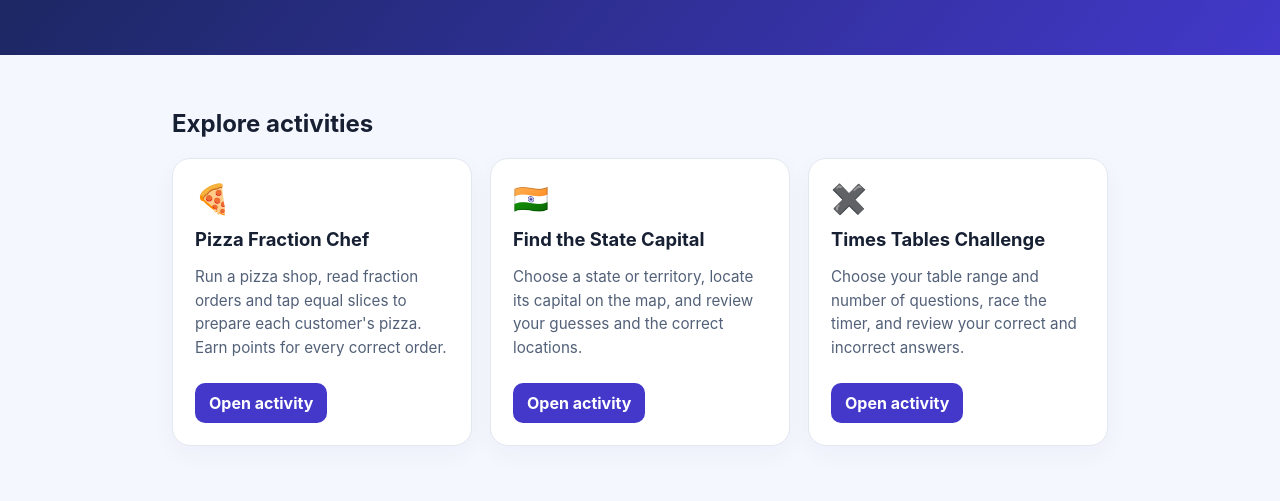
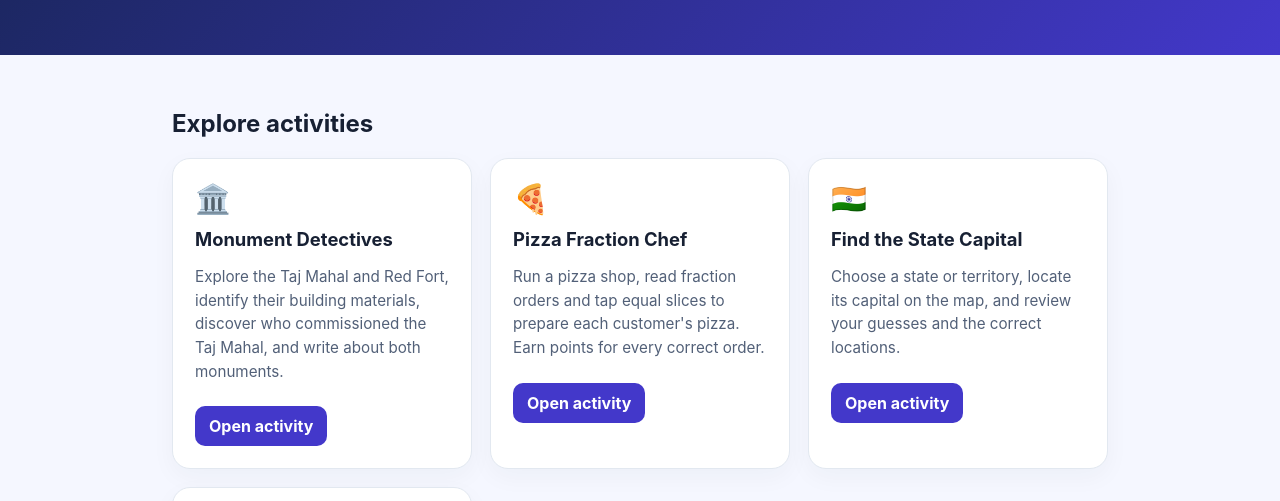
Before and after one commit to arpitabhaumik/Teaching-repo, a plain HTML site: page activities/index.html in a window 1280 px wide. Shown: the part 231-732 px from the top of the page. Drawn offline with Linux system fonts and the light colour scheme.

Commit message:
Add Monument Detectives to activities homepage

```diff
--- a/activities/index.html
+++ b/activities/index.html
@@ -21,6 +21,7 @@ footer{padding:20px 22px;color:#64748b;text-align:center;font-size:.85rem}
 <main class="wrap">
 <h2>Explore activities</h2>
 <div class="grid">
+<article class="card"><div class="icon" aria-hidden="true">🏛️</div><h2>Monument Detectives</h2><p>Explore the Taj Mahal and Red Fort, identify their building materials, discover who commissioned the Taj Mahal, and write about both monuments.</p><a class="button" href="./monument-detectives/">Open activity</a></article>
 <article class="card"><div class="icon" aria-hidden="true">🍕</div><h2>Pizza Fraction Chef</h2><p>Run a pizza shop, read fraction orders and tap equal slices to prepare each customer's pizza. Earn points for every correct order.</p><a class="button" href="./pizza-fraction-chef/">Open activity</a></article>
 <article class="card"><div class="icon" aria-hidden="true">🇮🇳</div><h2>Find the State Capital</h2><p>Choose a state or territory, locate its capital on the map, and review your guesses and the correct locations.</p><a class="button" href="./india-state-capitals/">Open activity</a></article>
 <article class="card"><div class="icon" aria-hidden="true">✖️</div><h2>Times Tables Challenge</h2><p>Choose your table range and number of questions, race the timer, and review your correct and incorrect answers.</p><a class="button" href="./tables/">Open activity</a></article>
```
